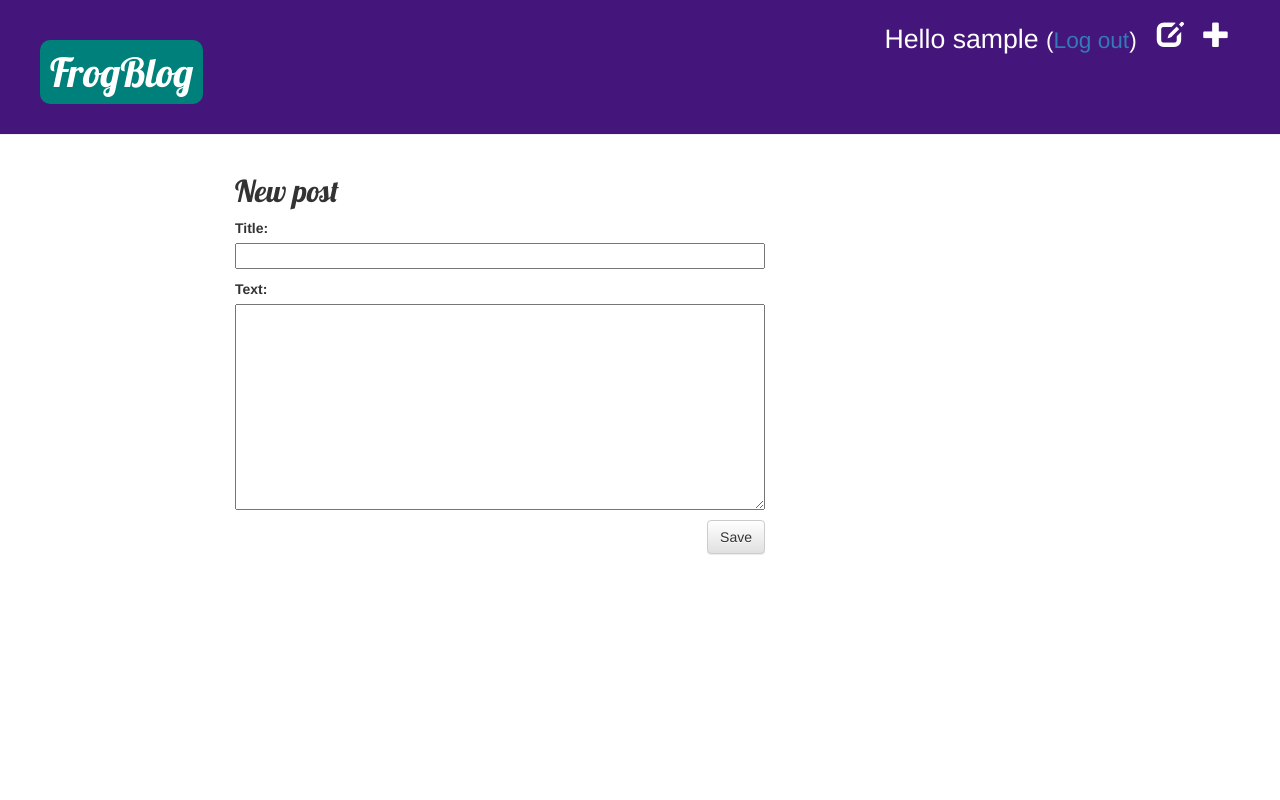
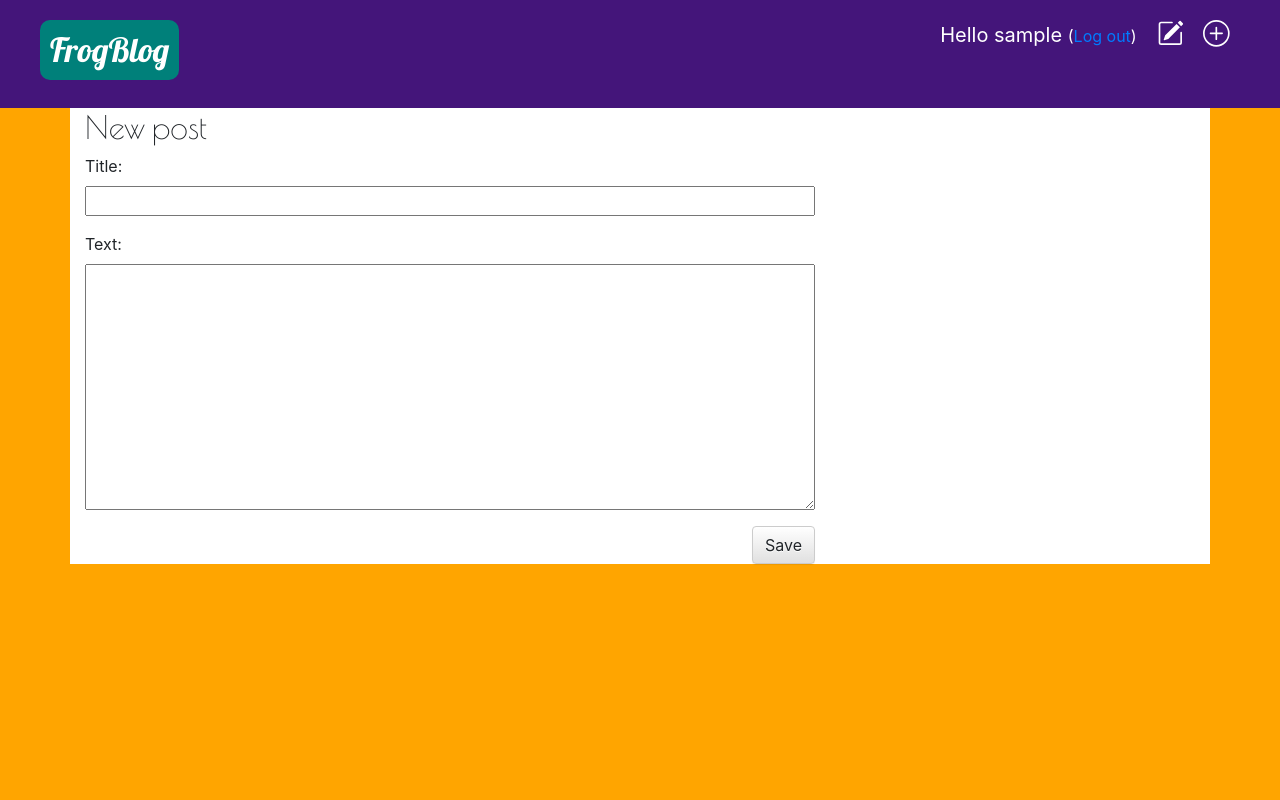
Before and after one commit to DanNguyen8189/my-first-blog, a Django app: page /post/new/ in a window 1280 px wide. Run offline with Django 3.2, Linux system fonts and the light colour scheme; the visitor is signed in with stand-in values (Sample User, id 1); some libraries are stand-ins or nearby versions.

Commit message:
fixed env variab;e settings and editted design a little bit

```diff
--- a/blog/static/css/blog.css
+++ b/blog/static/css/blog.css
@@ -11,7 +11,7 @@
 
 .page-header h1, .page-header h1 a, .page-header h1 a:visited, .page-header h1 a:active {
     color: #ffffff;
-    font-size: 30pt;
+    font-size: 25pt;
     text-decoration: none;
 }
 
@@ -21,12 +21,19 @@
     border-radius: 10px;
     padding: 10px;
 }
-.content {
-    width: 60em;
+
+body {
+    background-color: orange;
+}
+.container {
+    background-color: white;
+}
+h1, h2, h3, h4 {
+    font-family: 'Lobster', cursive;
 }
 
-h1, h2, h3, h4 {
-    font-family: 'Lobster', cursive;
+h2 {
+    font-family: 'Poiret One', cursive;
 }
 
 .date {
@@ -41,11 +48,15 @@
     width: 100%;
 }
 
-.top-menu, .top-menu:hover, .top-menu:visited {
+.top-menu {
     color: #ffffff;
     float: right;
     font-size: 20pt;
     margin-right: 20px;
+}
+
+.page-header p{
+    font-size: 20px;
 }
 
 .post {
--- a/blog/templates/blog/base.html
+++ b/blog/templates/blog/base.html
@@ -2,17 +2,24 @@
 <html>
     <head>
         <title>Blog</title>
-        <link rel="stylesheet" href="//maxcdn.bootstrapcdn.com/bootstrap/3.2.0/css/bootstrap.min.css">
+        <!--<link rel="stylesheet" href="//maxcdn.bootstrapcdn.com/bootstrap/3.2.0/css/bootstrap.min.css">-->
+        <link rel="stylesheet" href="https://stackpath.bootstrapcdn.com/bootstrap/4.5.2/css/bootstrap.min.css" integrity="sha384-JcKb8q3iqJ61gNV9KGb8thSsNjpSL0n8PARn9HuZOnIxN0hoP+VmmDGMN5t9UJ0Z" crossorigin="anonymous">
         <link rel="stylesheet" href="//maxcdn.bootstrapcdn.com/bootstrap/3.2.0/css/bootstrap-theme.min.css">
         <link href='//fonts.googleapis.com/css?family=Lobster&subset=latin,latin-ext' rel='stylesheet' type='text/css'>
-        <link rel="stylesheet" href="{% static 'css/blog.css' %}">
+        <link href="https://fonts.googleapis.com/css2?family=Poiret+One&display=swap" rel="stylesheet">        <link rel="stylesheet" href="{% static 'css/blog.css' %}">
     </head>
     <body>
         <div class="page-header">
             {% if user.is_authenticated %}
                 <!--the urls below refer to the ones in urls.py files!-->
-                <a href="{% url 'post_new' %}" class="top-menu"><span class="glyphicon glyphicon-plus"></span></a>
-                <a href="{% url 'post_draft_list' %}" class="top-menu"><span class="glyphicon glyphicon-edit"></span></a>
+                <a href="{% url 'post_new' %}" class="top-menu"><svg width="1em" height="1em" viewBox="0 0 16 16" class="bi bi-plus-circle" fill="currentColor" xmlns="http://www.w3.org/2000/svg">
+                    <path fill-rule="evenodd" d="M8 15A7 7 0 1 0 8 1a7 7 0 0 0 0 14zm0 1A8 8 0 1 0 8 0a8 8 0 0 0 0 16z"/>
+                    <path fill-rule="evenodd" d="M8 4a.5.5 0 0 1 .5.5v3h3a.5.5 0 0 1 0 1h-3v3a.5.5 0 0 1-1 0v-3h-3a.5.5 0 0 1 0-1h3v-3A.5.5 0 0 1 8 4z"/>
+                  </svg></a>
+                <a href="{% url 'post_draft_list' %}" class="top-menu"><svg width="1em" height="1em" viewBox="0 0 16 16" class="bi bi-pencil-square" fill="currentColor" xmlns="http://www.w3.org/2000/svg">
+                    <path d="M15.502 1.94a.5.5 0 0 1 0 .706L14.459 3.69l-2-2L13.502.646a.5.5 0 0 1 .707 0l1.293 1.293zm-1.75 2.456l-2-2L4.939 9.21a.5.5 0 0 0-.121.196l-.805 2.414a.25.25 0 0 0 .316.316l2.414-.805a.5.5 0 0 0 .196-.12l6.813-6.814z"/>
+                    <path fill-rule="evenodd" d="M1 13.5A1.5 1.5 0 0 0 2.5 15h11a1.5 1.5 0 0 0 1.5-1.5v-6a.5.5 0 0 0-1 0v6a.5.5 0 0 1-.5.5h-11a.5.5 0 0 1-.5-.5v-11a.5.5 0 0 1 .5-.5H9a.5.5 0 0 0 0-1H2.5A1.5 1.5 0 0 0 1 2.5v11z"/>
+                  </svg></a>
                 <p class="top-menu">Hello {{ user.username }} <small>(<a href="{% url 'logout' %}">Log out</a>)</small></p>
             {% else %}
                 <a href="{% url 'login' %}" class="top-menu"><span class="glyphicon glyphicon-lock"></span></a>
```
Also changed, not shown: blog/templates/blog/post_detail.html (+12 -4 lines), mysite/settings.py (+7 -2 lines), 1 other file.
